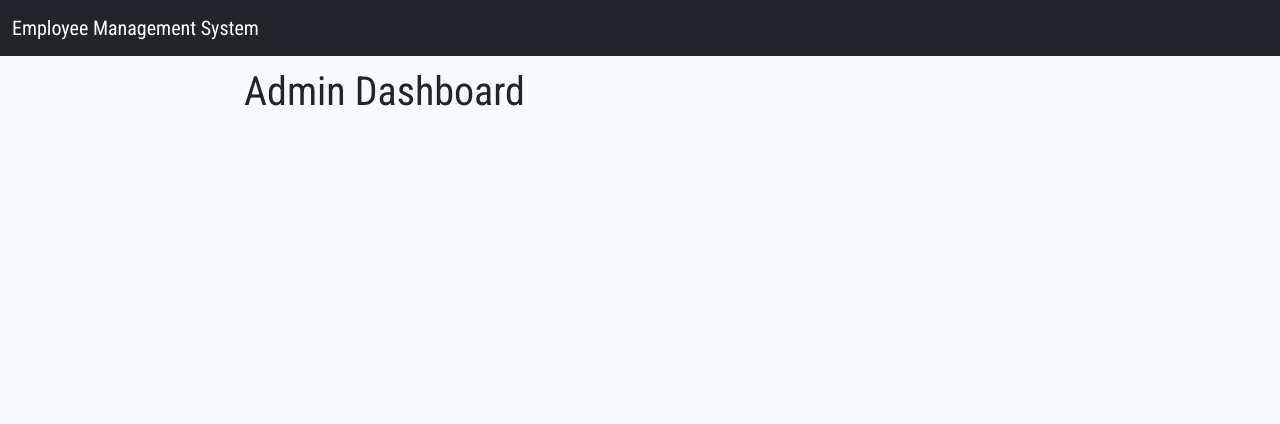
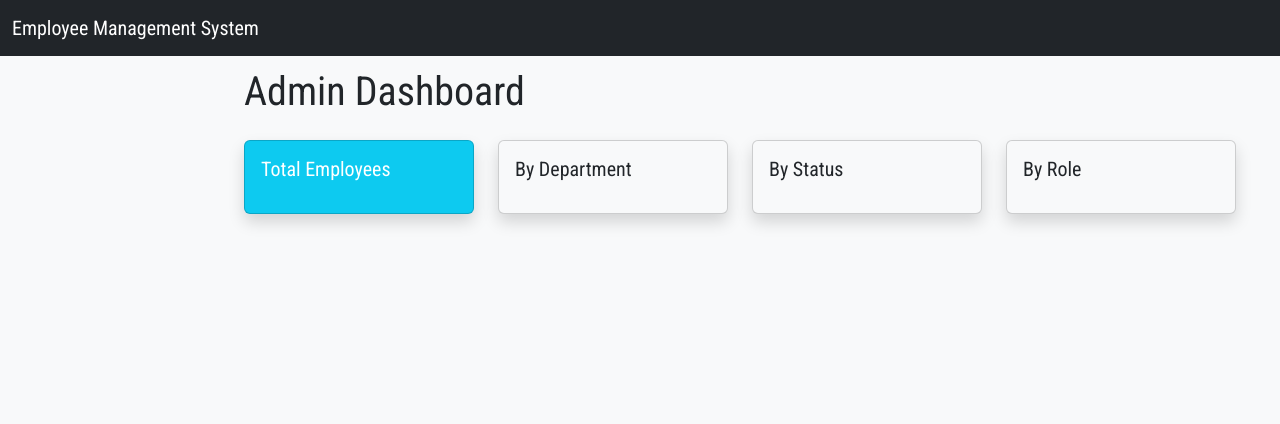
Before and after one commit to komodothon/emp, a Flask app: template app/templates/admin_dashboard.html in a window 1280 px wide. Shown: the top 424 px of the page. Run offline with Flask 3, Linux system fonts and the light colour scheme; the template is opened without the code that fills it, so the values that code supplies are empty.

Commit message:
Mods to admin dash and update of Readme.md

```diff
--- a/app/templates/admin_dashboard.html
+++ b/app/templates/admin_dashboard.html
@@ -3,9 +3,70 @@
 {% block title %}
     Admin Dashboard
 {% endblock %}
+
 {% block content %}
 <div class="container-fluid">
     <h1 class="mb-4">Admin Dashboard</h1>
+
+    <!-- Overview Cards -->
+    <div class="row mb-4">
+        <!-- Total Employees -->
+        <div class="col-md-3 mb-3">
+            <div class="card text-white bg-info shadow h-100">
+                <div class="card-body">
+                    <h5 class="card-title">Total Employees</h5>
+                    <p class="card-text fs-4">{{ overview.total_employees }}</p>
+                </div>
+            </div>
+        </div>
+
+        <!-- Employees by Department -->
+        <div class="col-md-3 mb-3">
+            <div class="card bg-light shadow h-100">
+                <div class="card-body">
+                    <h5 class="card-title">By Department</h5>
+                    <ul class="list-unstyled">
+                        {% for department, count in overview.by_department %}
+                            <li>{{ department }}: <strong>{{ count }}</strong></li>
+                        {% endfor %}
+                    </ul>
+                </div>
+            </div>
+        </div>
+
+        <!-- Employees by Status -->
+        <div class="col-md-3 mb-3">
+            <div class="card bg-light shadow h-100">
+                <div class="card-body">
+                    <h5 class="card-title">By Status</h5>
+                    <ul class="list-unstyled">
+                        {% for status, count in overview.by_status %}
+                            <li>{{ status }}: <strong>{{ count }}</strong></li>
+                        {% endfor %}
+                    </ul>
+                </div>
+            </div>
+        </div>
+
+        <!-- Employees by Role -->
+        <div class="col-md-3 mb-3">
+            <div class="card bg-light shadow h-100">
+                <div class="card-body">
+                    <h5 class="card-title">By Role</h5>
+                    <ul class="list-unstyled">
+                        {% for role, count in overview.by_role %}
+                            <li>{{ role }}: <strong>{{ count }}</strong></li>
+                        {% endfor %}
+                    </ul>
+                </div>
+            </div>
+        </div>
+
+
+    </div>
+
+
+    <!-- CRUD Section -->
     <div class="row">
         {% for model, items in data.items() %}
             <div class="col-md-6 mb-4">
@@ -23,7 +84,6 @@
                                             <th>{{ column_title|capitalize }}</th>
                                         {% endfor %}
                                         <th>Actions</th>
-
                                     </tr>
                                 </thead>
                                 <tbody>
@@ -32,7 +92,6 @@
                                         {% for col in model.get_headers() %}
                                             <td>{{ item[col] }}</td>
                                         {% endfor %}
-
                                         <td>
                                             <button class="btn btn-outline-primary btn-sm edit-btn" data-id="{{ item.id }}" data-category="{{ model.category_name }}">Edit</button>
                                         </td>
@@ -52,6 +111,7 @@
     </div>
 </div>
 
+<!-- JavaScript -->
 <script>
     document.addEventListener("DOMContentLoaded", function() {
         document.querySelectorAll(".add-btn").forEach(button => {
@@ -82,7 +142,6 @@
                 }
             });
         });
-
     });
 </script>
 {% endblock %}
--- a/requirements.txt
+++ b/requirements.txt
@@ -10,6 +10,7 @@ Flask-Login==0.6.3
 Flask-Migrate==4.1.0
 Flask-SQLAlchemy==3.1.1
 Flask-WTF==1.2.2
+git-filter-repo==2.47.0
 greenlet==3.1.1
 gunicorn==23.0.0
 itsdangerous==2.2.0
```
Also changed, not shown: app/routes/admin.py (+34 -4 lines), README.md. Lines whose indentation alone changed are shown as unchanged.
